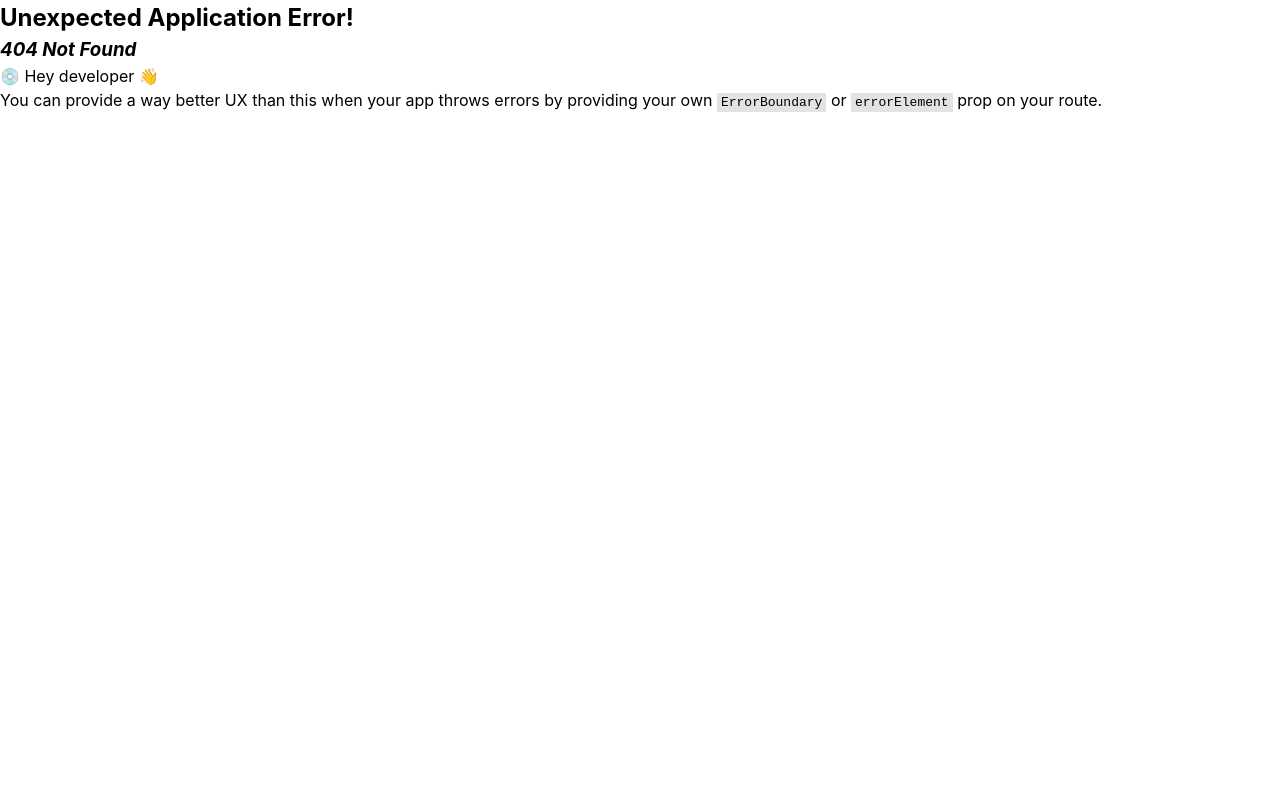
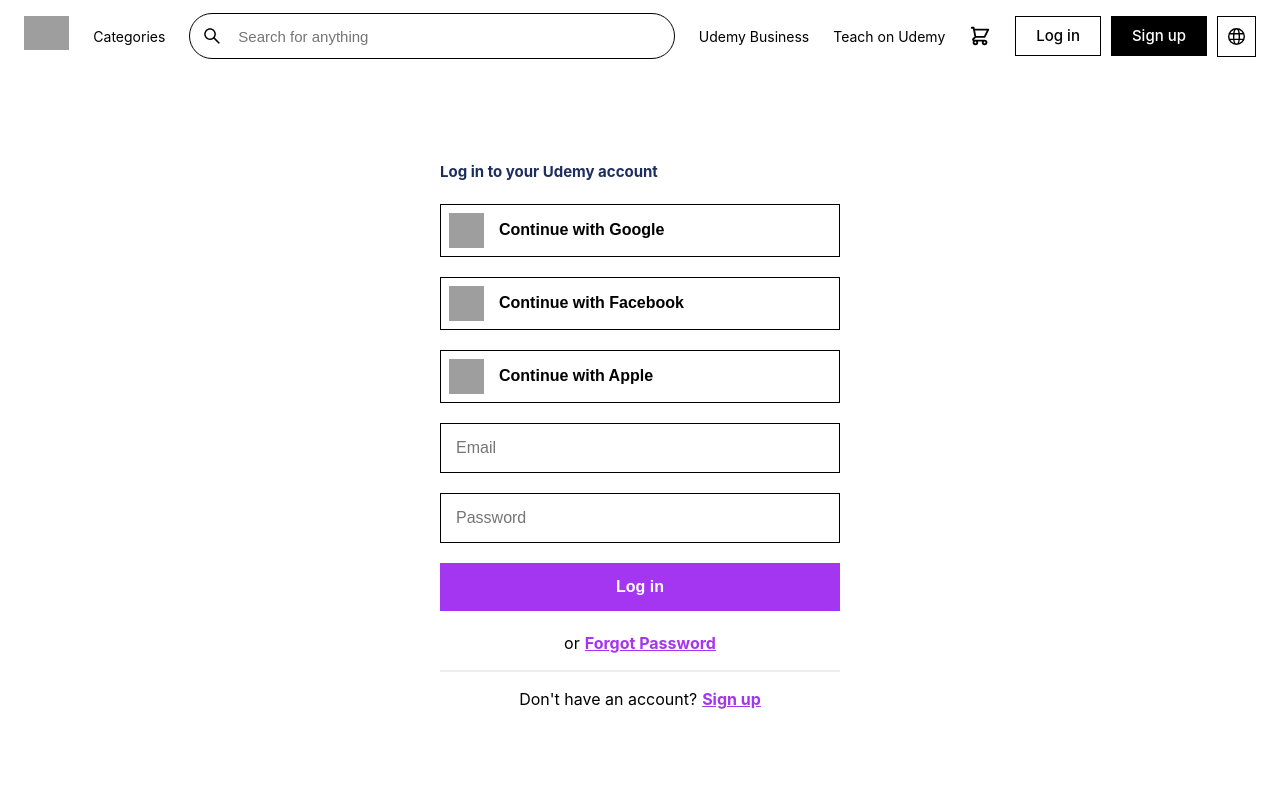
Before and after one commit to itsabishiek/udemy-clone, a React (Vite) app in the folder client/: page /login in a window 1280 px wide. Before the commit this address had no page. Shown: the top 800 px of the page. Built offline with nearby package versions, Linux system fonts and the light colour scheme; grey boxes are pictures that could not be loaded.

Commit message:
Login | Signup (UI)

```diff
--- a/client/src/components/navbar/Navbar.css
+++ b/client/src/components/navbar/Navbar.css
@@ -41,6 +41,7 @@
 
 .navCart {
   margin-top: 5px;
+  cursor: pointer;
 }
 
 .authBtn {
@@ -49,23 +50,28 @@
   gap: 10px;
 }
 
-.authBtn button {
+.authBtn a {
   background: none;
   border: 1px solid #000;
-  padding: 12px 20px;
+  padding: 8px 20px;
+  font-size: 15px;
+  font-weight: 500;
   cursor: pointer;
 }
 
-.authBtn button:last-child {
-  padding: 9px 10px;
+.authBtn a:last-child {
+  padding: 11px 10px;
+  display: flex;
+  align-items: center;
+  justify-content: center;
 }
 
-.authBtn button.black {
+.authBtn a.black {
   background-color: #000;
   color: #fff;
 }
 
-.authBtn button:hover {
+.authBtn a:hover {
   opacity: 0.9;
 }
 
--- a/client/src/components/navbar/Navbar.jsx
+++ b/client/src/components/navbar/Navbar.jsx
@@ -4,6 +4,7 @@
 import { HiOutlineShoppingCart } from "react-icons/hi";
 import { FcMenu } from "react-icons/fc";
 import "./Navbar.css";
+import { Link } from "react-router-dom";
 
 const Navbar = ({ showSidebar, setShowSidebar }) => {
   const toggleSidebar = () => setShowSidebar(!showSidebar);
@@ -14,11 +15,13 @@
         <FcMenu fontSize="20px" />
       </div>
 
-      <img
-        src="https://www.udemy.com/staticx/udemy/images/v7/logo-udemy.svg"
-        alt=""
-        className="navLogo"
-      />
+      <Link to="/">
+        <img
+          src="https://www.udemy.com/staticx/udemy/images/v7/logo-udemy.svg"
+          alt=""
+          className="navLogo"
+        />
+      </Link>
       <span>Categories</span>
 
       <div className="searchInput">
@@ -36,11 +39,13 @@
         </div>
       </div>
       <div className="authBtn">
-        <button>Log in</button>
-        <button className="black">Sign up</button>
-        <button>
+        <Link to="/login">Log in</Link>
+        <Link to="/signup" className="black">
+          Sign up
+        </Link>
+        <Link to="/">
           <GrLanguage fontSize="17px" />
-        </button>
+        </Link>
       </div>
     </nav>
   );
--- a/client/src/pages/home/Home.css
+++ b/client/src/pages/home/Home.css
@@ -7,6 +7,8 @@
 
 .homeBanner {
   position: relative;
+  min-height: 250px;
+  background-color: #f7f9fa;
 }
 
 .homeBanner img {
@@ -16,9 +18,9 @@
 .homeBannerContents {
   position: absolute;
   width: 27rem;
-  top: 20%;
+  top: 15%;
   left: 50px;
-  transform: translateY(-20%);
+  transform: translateY(-15%);
   background-color: #fff;
   padding: 24px;
   box-shadow: 0 2px 4px rgba(0, 0, 0, 0.08), 0 4px 12px rgba(0, 0, 0, 0.08);
@@ -65,8 +67,8 @@
 
 @media (max-width: 1024px) {
   .homeBannerContents {
-    top: 15%;
-    transform: translateY(-15%);
+    top: 10%;
+    transform: translateY(-10%);
   }
 }
 
--- /dev/null
+++ b/client/src/pages/login/Login.css
@@ -0,0 +1,113 @@
+.login {
+  width: 100%;
+  min-height: calc(100vh - 72px);
+  display: flex;
+  flex-direction: column;
+  align-items: center;
+  justify-content: center;
+}
+
+.login h3 {
+  display: flex;
+  justify-content: flex-start;
+  width: 100%;
+  color: #1c2d5f;
+  font-size: 15px;
+  font-weight: bolder;
+}
+
+.actionBtns {
+  display: flex;
+  flex-direction: column;
+  align-items: center;
+  justify-content: center;
+  width: 400px;
+  gap: 20px;
+}
+
+.loginBtn {
+  display: flex;
+  align-items: center;
+  gap: 15px;
+  background-color: #fff;
+  border: 1px solid #000;
+  width: 100%;
+  padding: 8px;
+  cursor: pointer;
+}
+
+.loginBtn:hover {
+  background-color: #eee;
+}
+
+.loginBtn img {
+  height: 35px;
+  width: 35px;
+}
+
+.loginBtn span {
+  font-size: 16px;
+  font-weight: 600;
+}
+
+.authInput {
+  width: 100%;
+  border: 1px solid #000;
+  outline: none;
+  padding: 15px;
+  font-size: 16px;
+}
+
+.submitBtn {
+  width: 100%;
+  border: none;
+  padding: 15px 0px;
+  cursor: pointer;
+  background-color: #a435f0;
+  color: #fff;
+  font-weight: 600;
+  font-size: 16px;
+}
+
+.submitBtn:hover {
+  opacity: 0.9;
+}
+
+.helperTextWrapper {
+  display: flex;
+  flex-direction: column;
+  width: 100%;
+  align-items: center;
+  justify-content: center;
+  gap: 10px;
+}
+
+.helperText {
+  display: flex;
+  align-items: center;
+  gap: 5px;
+}
+
+.helperText a {
+  font-weight: bolder;
+  color: #a435f0;
+  text-decoration: underline;
+}
+
+hr {
+  border: 1px solid #eee;
+  width: 100%;
+}
+
+@media (max-width: 1024px) {
+  .login {
+    min-height: calc(100vh - 56px);
+  }
+}
+
+@media (max-width: 450px) {
+  .actionBtns {
+    width: 100%;
+    padding: 25px;
+  }
+}
--- /dev/null
+++ b/client/src/pages/login/Login.jsx
@@ -0,0 +1,53 @@
+import React from "react";
+import { Link } from "react-router-dom";
+import "./Login.css";
+
+const Login = () => {
+  return (
+    <div className="login">
+      <div className="actionBtns">
+        <h3>Log in to your Udemy account</h3>
+        <button className="loginBtn">
+          <img
+            src="https://www.freepnglogos.com/uploads/google-logo-png/google-logo-png-suite-everything-you-need-know-about-google-newest-0.png"
+            alt=""
+          />
+          <span>Continue with Google</span>
+        </button>
+        <button className="loginBtn">
+          <img
+            src="https://www.freepnglogos.com/uploads/facebook-logo-icon/facebook-logo-clipart-flat-facebook-logo-png-icon-circle-22.png"
+            alt=""
+          />
+          <span>Continue with Facebook</span>
+        </button>
+        <button className="loginBtn">
+          <img
+            src="https://www.freepnglogos.com/uploads/apple-logo-png/apple-logo-png-dallas-shootings-don-add-are-speech-zones-used-4.png"
+            alt=""
+          />
+          <span>Continue with Apple</span>
+        </button>
+
+        <input type="text" placeholder="Email" className="authInput" />
+        <input type="password" placeholder="Password" className="authInput" />
+
+        <button className="submitBtn">Log in</button>
+
+        <div className="helperTextWrapper">
+          <span className="helperText">
+            or <Link to="/">Forgot Password</Link>
+          </span>
+
+          <hr />
+
+          <span className="helperText">
+            {`Don't have an account?`} <Link to="/signup">Sign up</Link>
+          </span>
+        </div>
+      </div>
+    </div>
+  );
+};
+
+export default Login;
--- /dev/null
+++ b/client/src/pages/signup/Signup.css
@@ -0,0 +1,144 @@
+.signup {
+  width: 100%;
+  min-height: calc(100vh - 72px);
+  display: flex;
+  flex-direction: column;
+  align-items: center;
+  justify-content: center;
+}
+
+.signup h3 {
+  display: flex;
+  justify-content: flex-start;
+  width: 100%;
+  color: #1c2d5f;
+  font-size: 15px;
+  font-weight: bolder;
+}
+
+.actionBtns {
+  display: flex;
+  flex-direction: column;
+  align-items: center;
+  justify-content: center;
+  width: 400px;
+  gap: 20px;
+}
+
+.signupBtn {
+  display: flex;
+  align-items: center;
+  gap: 15px;
+  background-color: #fff;
+  border: 1px solid #000;
+  width: 100%;
+  padding: 8px;
+  cursor: pointer;
+}
+
+.signupBtn:hover {
+  background-color: #eee;
+}
+
+.signupBtn img {
+  height: 35px;
+  width: 35px;
+}
+
+.signupBtn span {
+  font-size: 16px;
+  font-weight: 600;
+}
+
+.authInput {
+  width: 100%;
+  border: 1px solid #000;
+  outline: none;
+  padding: 15px;
+  font-size: 16px;
+}
+
+.difficultIndicator {
+  display: flex;
+  width: 100%;
+  align-items: center;
+  justify-content: flex-start;
+  gap: 3px;
+  margin-top: 10px;
+}
+
+.indicator {
+  background-color: #d1d7dc;
+  height: 5px;
+  width: 40px;
+  border-radius: 2px;
+}
+
+.sendme {
+  display: flex;
+  align-items: flex-start;
+  gap: 5px;
+}
+
+.sendme input {
+  accent-color: #a435f0;
+  margin-top: 5px;
+}
+
+.sendme span {
+  font-size: 14px;
+}
+
+.submitBtn {
+  width: 100%;
+  border: none;
+  padding: 15px 0px;
+  cursor: pointer;
+  background-color: #a435f0;
+  color: #fff;
+  font-weight: 600;
+  font-size: 16px;
+}
+
+.submitBtn:hover {
+  opacity: 0.9;
+}
+
+.helperTextWrapper {
+  display: flex;
+  flex-direction: column;
+  width: 100%;
+  align-items: center;
+  justify-content: center;
+  gap: 15px;
+}
+
+.helperText {
+  display: flex;
+  align-items: center;
+  gap: 5px;
+}
+
+.helperText a {
+  font-weight: bolder;
+  color: #a435f0;
+  text-decoration: underline;
+}
+
+hr {
+  border: 1px solid #eee;
+  width: 100%;
+}
+
+@media (max-width: 1024px) {
+  .signup {
+    min-height: calc(100vh - 56px);
+  }
+}
+
+@media (max-width: 450px) {
+  .actionBtns {
+    width: 100%;
+    padding: 25px;
+  }
+}
--- /dev/null
+++ b/client/src/pages/signup/Signup.jsx
@@ -0,0 +1,50 @@
+import React from "react";
+import "./Signup.css";
+import { Link } from "react-router-dom";
+
+const Signup = () => {
+  return (
+    <div className="signup">
+      <div className="actionBtns">
+        <h3>Log in to your Udemy account</h3>
+
+        <input type="text" placeholder="Full name" className="authInput" />
+        <input type="text" placeholder="Email" className="authInput" />
+        <div style={{ width: "100%" }}>
+          <input type="password" placeholder="Password" className="authInput" />
+
+          <div className="difficultIndicator">
+            <div className="indicator"></div>
+            <div className="indicator"></div>
+            <div className="indicator"></div>
+            <div className="indicator"></div>
+          </div>
+        </div>
+
+        <div className="sendme">
+          <input type="checkbox" />
+          <span>
+            Send me special offers, personalised recommendations, and learning
+            tips.
+          </span>
+        </div>
+
+        <button className="submitBtn">Sign up</button>
+
+        <div className="helperTextWrapper">
+          <span style={{ fontSize: "12px" }}>
+            By signing up, you agree to our Terms of Use and Privacy Policy.
+          </span>
+
+          <hr />
+
+          <span className="helperText">
+            {`Don't have an account?`} <Link to="/login">Log in</Link>
+          </span>
+        </div>
+      </div>
+    </div>
+  );
+};
+
+export default Signup;
```
Also changed, not shown: client/src/App.jsx (+10 -0 lines).
